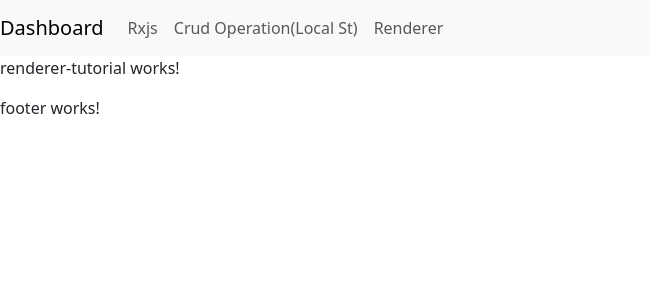
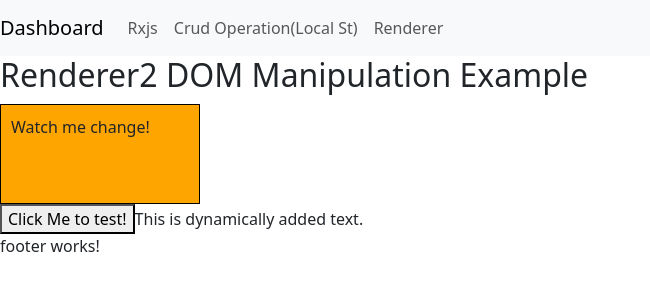
Before and after one commit to Ayush-hub-sai/rxjs-tutorial, an Angular app: page /renderer in a window 1280 px wide. Shown: the top 300 px of the page, without its empty margins (0-650 px from the left). Built offline with nearby package versions, Linux system fonts and the light colour scheme.

Commit message:
renderer2 code has been added

```diff
--- a/src/app/components/renderer-tutorial/renderer-tutorial.component.html
+++ b/src/app/components/renderer-tutorial/renderer-tutorial.component.html
@@ -1 +1,4 @@
-<p>renderer-tutorial works!</p>
+<div id="container">
+    <h2>Renderer2 DOM Manipulation Example</h2>
+    <div id="box">Watch me change!</div>
+</div>
--- a/src/app/components/renderer-tutorial/renderer-tutorial.component.scss
+++ b/src/app/components/renderer-tutorial/renderer-tutorial.component.scss
@@ -0,0 +1,13 @@
+#box {
+    width: 200px;
+    height: 100px;
+    border: 1px solid black;
+    margin-top: 10px;
+    padding: 10px;
+    transition: all 0.5s ease;
+}
+
+.highlight {
+    border: 30px dashed red;
+    background-color: orange;
+}
--- a/src/app/components/renderer-tutorial/renderer-tutorial.component.ts
+++ b/src/app/components/renderer-tutorial/renderer-tutorial.component.ts
@@ -1,4 +1,4 @@
-import { Component } from '@angular/core';
+import { Component, ElementRef, OnInit, Renderer2 } from '@angular/core';
 
 @Component({
   selector: 'app-renderer-tutorial',
@@ -6,6 +6,45 @@ import { Component } from '@angular/core';
   templateUrl: './renderer-tutorial.component.html',
   styleUrl: './renderer-tutorial.component.scss'
 })
-export class RendererTutorialComponent {
+export class RendererTutorialComponent implements OnInit {
 
+  constructor(private renderer: Renderer2, private el: ElementRef) { }
+
+  ngOnInit(): void {
+    // 1. Add Class
+    this.renderer.addClass(this.el.nativeElement.querySelector('#box'), 'highlight');
+
+    // 2. Remove Class (after 2 seconds)
+    setTimeout(() => {
+      this.renderer.removeClass(this.el.nativeElement.querySelector('#box'), 'highlight');
+    }, 7000);
+
+    // 3. Set Attribute
+    this.renderer.setAttribute(this.el.nativeElement.querySelector('#box'), 'title', 'This is a box');
+
+    // 4. Remove Attribute (after 4 seconds)
+    setTimeout(() => {
+      this.renderer.removeAttribute(this.el.nativeElement.querySelector('#box'), 'title');
+    }, 4000);
+
+    // 5. Set Style
+    this.renderer.setStyle(this.el.nativeElement.querySelector('#box'), 'backgroundColor', 'lightblue');
+
+    // 6. Remove Style (after 3 seconds)
+    setTimeout(() => {
+      this.renderer.removeStyle(this.el.nativeElement.querySelector('#box'), 'backgroundColor');
+    }, 3000);
+
+    // 7. Create Element
+    const newButton = this.renderer.createElement('button');
+    this.renderer.setProperty(newButton, 'innerText', 'Click Me to test!');
+    this.renderer.listen(newButton, 'click', () => alert('Button clicked!'));
+
+    // 8. Append Child
+    this.renderer.appendChild(this.el.nativeElement.querySelector('#container'), newButton);
+
+    // 9. Create Text
+    const newText = this.renderer.createText('This is dynamically added text.');
+    this.renderer.appendChild(this.el.nativeElement.querySelector('#container'), newText);
+  }
 }
```
